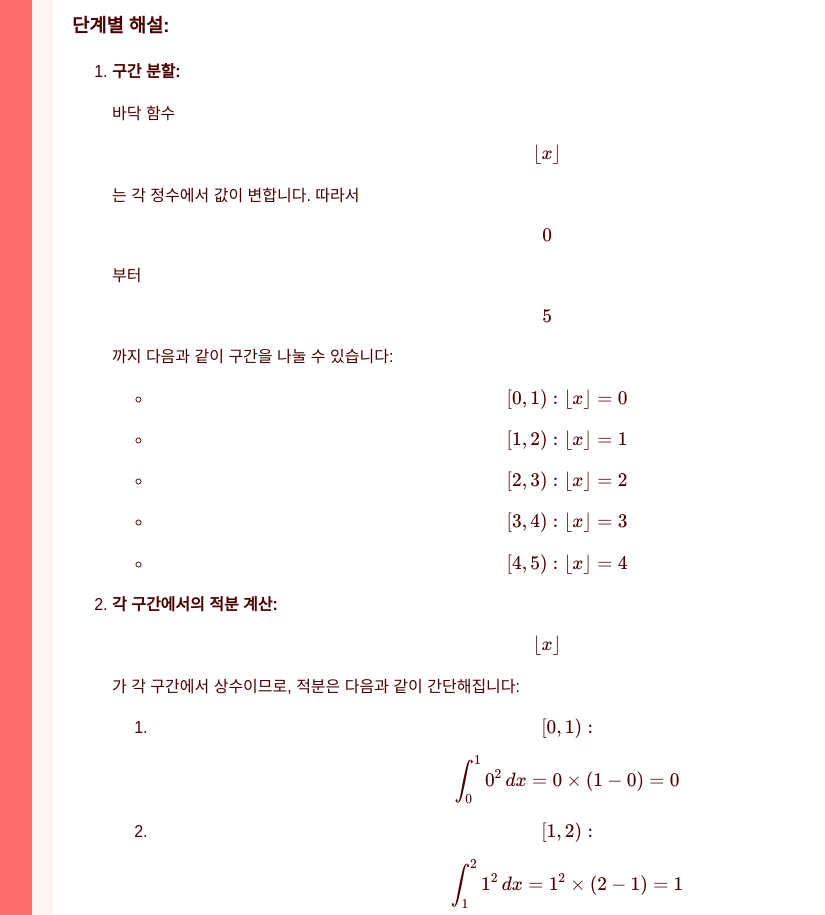
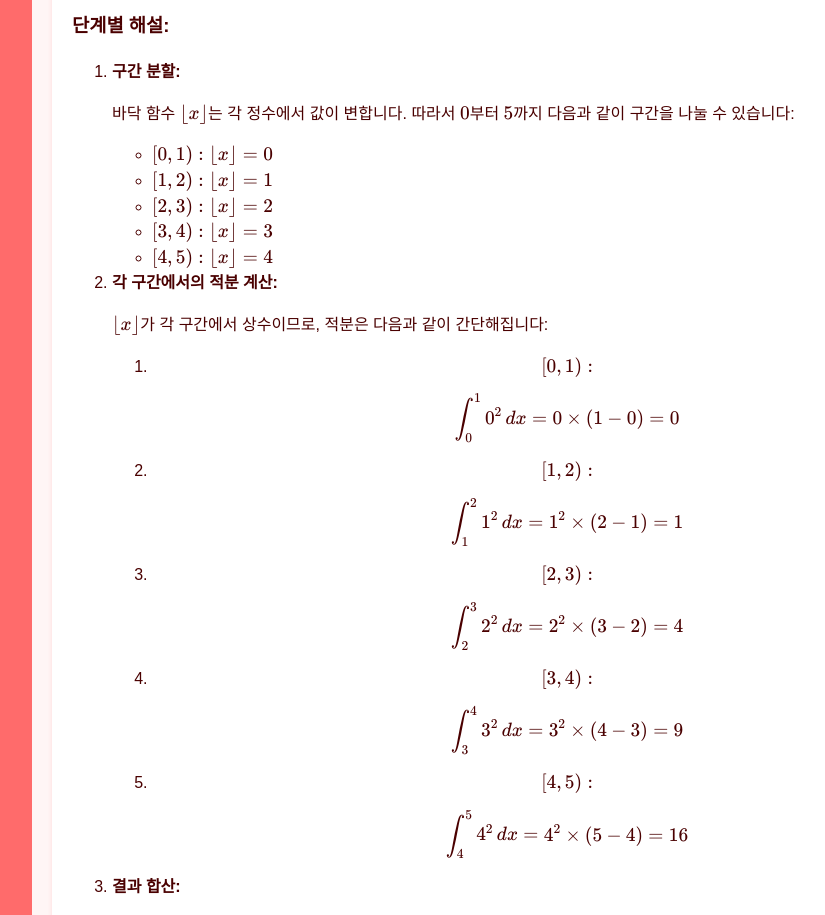
Before and after one commit to hareguu2142/HoMe, a website: page public/pages/integral_example_red.html in a window 1280 px wide. Shown: the part 409-1324 px from the top of the page, without its empty margins (258-1083 px from the left). Drawn offline with nearby package versions, Linux system fonts and the light colour scheme.

Commit message:
Add/update HTML file: integral_example_red.html

```diff
--- a/public/pages/integral_example_red.html
+++ b/public/pages/integral_example_red.html
@@ -153,17 +153,17 @@
 <h3>단계별 해설:</h3>
 <ol>
 <li><strong>구간 분할:</strong>
-<p>바닥 함수 $$\lfloor x \rfloor$$는 각 정수에서 값이 변합니다. 따라서 $$0$$부터 $$5$$까지 다음과 같이 구간을 나눌 수 있습니다:</p>
+<p>바닥 함수 $\lfloor x \rfloor$는 각 정수에서 값이 변합니다. 따라서 $0$부터 $5$까지 다음과 같이 구간을 나눌 수 있습니다:</p>
 <ul>
-<li>$$[0, 1): \lfloor x \rfloor = 0$$</li>
-<li>$$[1, 2): \lfloor x \rfloor = 1$$</li>
-<li>$$[2, 3): \lfloor x \rfloor = 2$$</li>
-<li>$$[3, 4): \lfloor x \rfloor = 3$$</li>
-<li>$$[4, 5): \lfloor x \rfloor = 4$$</li>
+<li>$[0, 1): \lfloor x \rfloor = 0$</li>
+<li>$[1, 2): \lfloor x \rfloor = 1$</li>
+<li>$[2, 3): \lfloor x \rfloor = 2$</li>
+<li>$[3, 4): \lfloor x \rfloor = 3$</li>
+<li>$[4, 5): \lfloor x \rfloor = 4$</li>
 </ul>
 </li>
 <li><strong>각 구간에서의 적분 계산:</strong>
-<p>$$\lfloor x \rfloor$$가 각 구간에서 상수이므로, 적분은 다음과 같이 간단해집니다:</p>
+<p>$\lfloor x \rfloor$가 각 구간에서 상수이므로, 적분은 다음과 같이 간단해집니다:</p>
 <ol>
 <li>$$[0, 1):$$
                     $$\int_{0}^{1} 0^2 \, dx = 0 \times (1 - 0) = 0$$
@@ -184,11 +184,11 @@
 </li>
 <li><strong>결과 합산:</strong>
 <p>각 구간의 결과를 합하면:</p>
-            $$0 + 1 + 4 + 9 + 16 = 30$$
+            $0 + 1 + 4 + 9 + 16 = 30$
         </li>
 </ol>
 <h3>최종 답:</h3>
-    $$\int_{0}^{5} \left( \lfloor x \rfloor \right)^2 \, dx = 30$$
+    $\int_{0}^{5} \left( \lfloor x \rfloor \right)^2 \, dx = 30$
 </div>
 </section>
 <footer class="footer">
```
